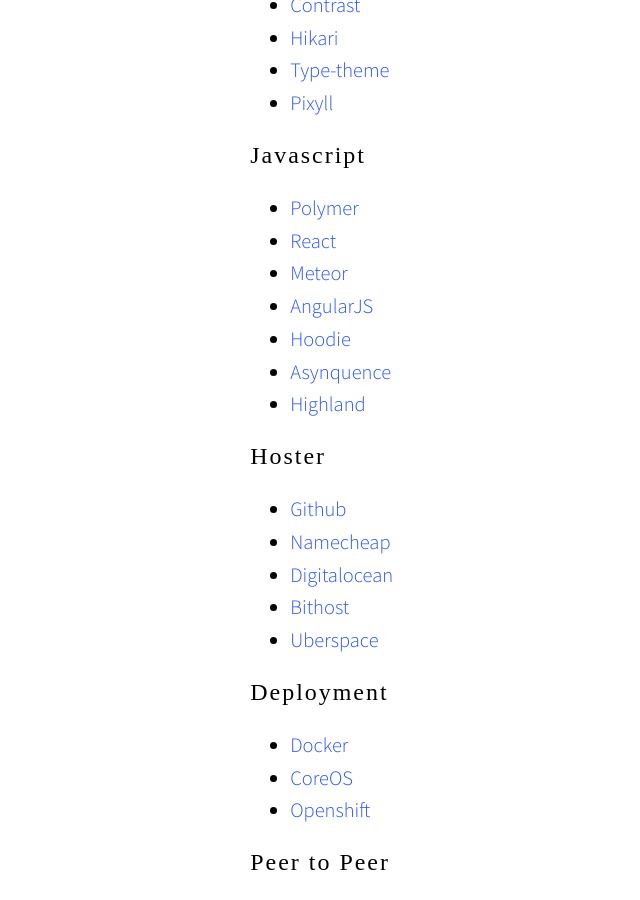
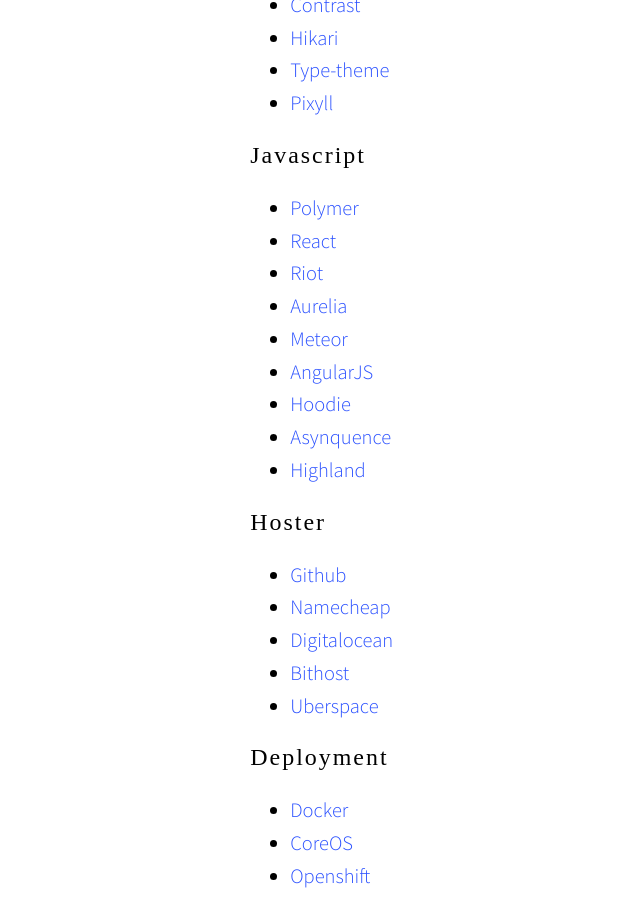
Before and after one commit to wilkistarotieno/wilkistarotieno.github.io, a Jekyll site: the page built from links.md, in a window 1280 px wide and 900 px high, scrolled down 1090 px. Shown: the whole window, without its empty margins (37-677 px from the left). Built offline with Jekyll 4.4.1, drawn with Linux system fonts in a browser that asks for light colours; some web fonts are replaced; Markdown is read by kramdown in place of the engine named in the settings; a script that is not in the unit is left out.

Commit message:
Update links.md

```diff
--- a/links.md
+++ b/links.md
@@ -38,6 +38,8 @@
 
 *   [Polymer](https://www.polymer-project.org/)
 *   [React](http://facebook.github.io/react/)
+*   [Riot](https://muut.com/riotjs/)
+*   [Aurelia](http://aurelia.io/)
 *   [Meteor](https://www.meteor.com/)
 *   [AngularJS](https://angularjs.org/)
 *   [Hoodie](http://hood.ie/)
```
